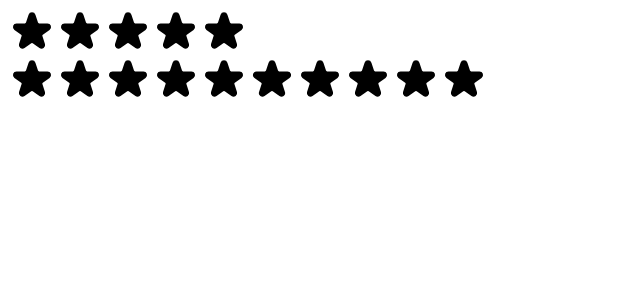
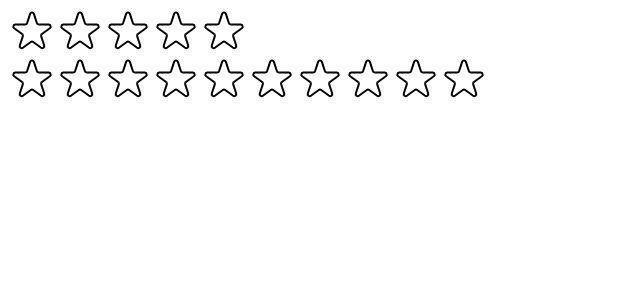
Before and after one commit to RachitJain959/useReel, a React (Create React App) app: page / in a window 1280 px wide. Shown: the top 300 px of the page, without its empty margins (0-640 px from the left). Built offline with nearby package versions, Linux system fonts and the light colour scheme.

Commit message:
StarRating component p3

```diff
--- a/src/StarRating.js
+++ b/src/StarRating.js
@@ -29,7 +29,11 @@ export default function StarRating({ maxRating = 5 }) {
     <div style={containerStyle}>
       <div style={starContainerStyle}>
         {Array.from({ length: maxRating }, (_, i) => (
-          <Star key={i} onRate={() => setRating(i + 1)} />
+          <Star
+            key={i}
+            onRate={() => setRating(i + 1)}
+            full={rating >= i + 1}
+          />
         ))}
       </div>
       <p style={textStyle}>{rating}</p>
@@ -37,9 +41,10 @@ export default function StarRating({ maxRating = 5 }) {
   );
 }
 
-function Star({ onRate }) {
+function Star({ onRate, full }) {
   return (
     <span role="button" style={starStyle} onClick={onRate}>
+      {full ? (
         <svg
           xmlns="http://www.w3.org/2000/svg"
           viewBox="0 0 20 20"
@@ -48,6 +53,21 @@ function Star({ onRate }) {
         >
           <path d="M9.049 2.927c.3-.921 1.603-.921 1.902 0l1.07 3.292a1 1 0 00.95.69h3.462c.969 0 1.371 1.24.588 1.81l-2.8 2.034a1 1 0 00-.364 1.118l1.07 3.292c.3.921-.755 1.688-1.54 1.118l-2.8-2.034a1 1 0 00-1.175 0l-2.8 2.034c-.784.57-1.838-.197-1.539-1.118l1.07-3.292a1 1 0 00-.364-1.118L2.98 8.72c-.783-.57-.38-1.81.588-1.81h3.461a1 1 0 00.951-.69l1.07-3.292z" />
         </svg>
+      ) : (
+        <svg
+          xmlns="http://www.w3.org/2000/svg"
+          fill="none"
+          viewBox="0 0 24 24"
+          stroke="#000"
+        >
+          <path
+            strokeLinecap="round"
+            strokeLinejoin="round"
+            strokeWidth="{2}"
+            d="M11.049 2.927c.3-.921 1.603-.921 1.902 0l1.519 4.674a1 1 0 00.95.69h4.915c.969 0 1.371 1.24.588 1.81l-3.976 2.888a1 1 0 00-.363 1.118l1.518 4.674c.3.922-.755 1.688-1.538 1.118l-3.976-2.888a1 1 0 00-1.176 0l-3.976 2.888c-.783.57-1.838-.197-1.538-1.118l1.518-4.674a1 1 0 00-.363-1.118l-3.976-2.888c-.784-.57-.38-1.81.588-1.81h4.914a1 1 0 00.951-.69l1.519-4.674z"
+          />
+        </svg>
+      )}
     </span>
   );
 }
```
Lines whose indentation alone changed are shown as unchanged.
